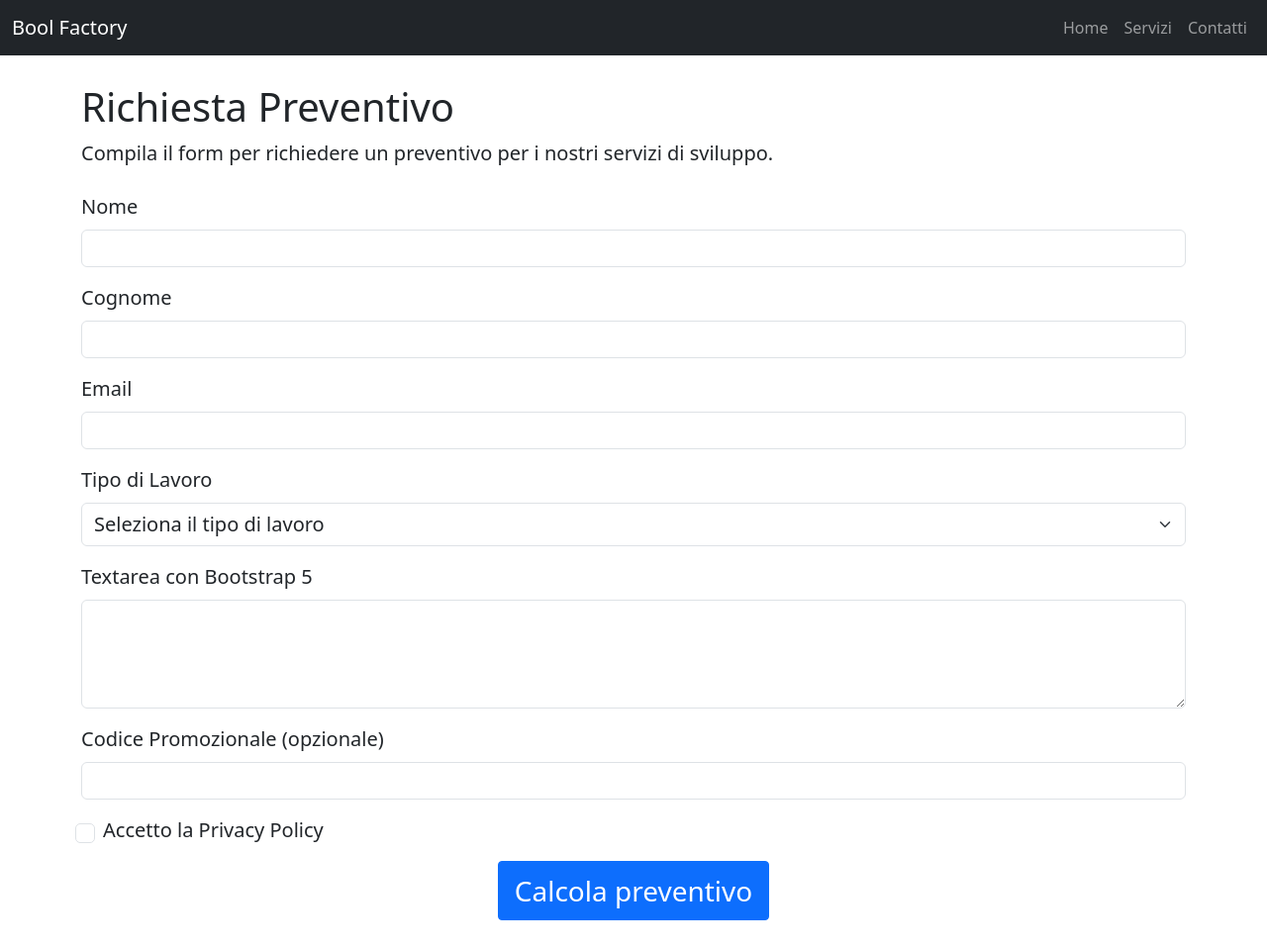
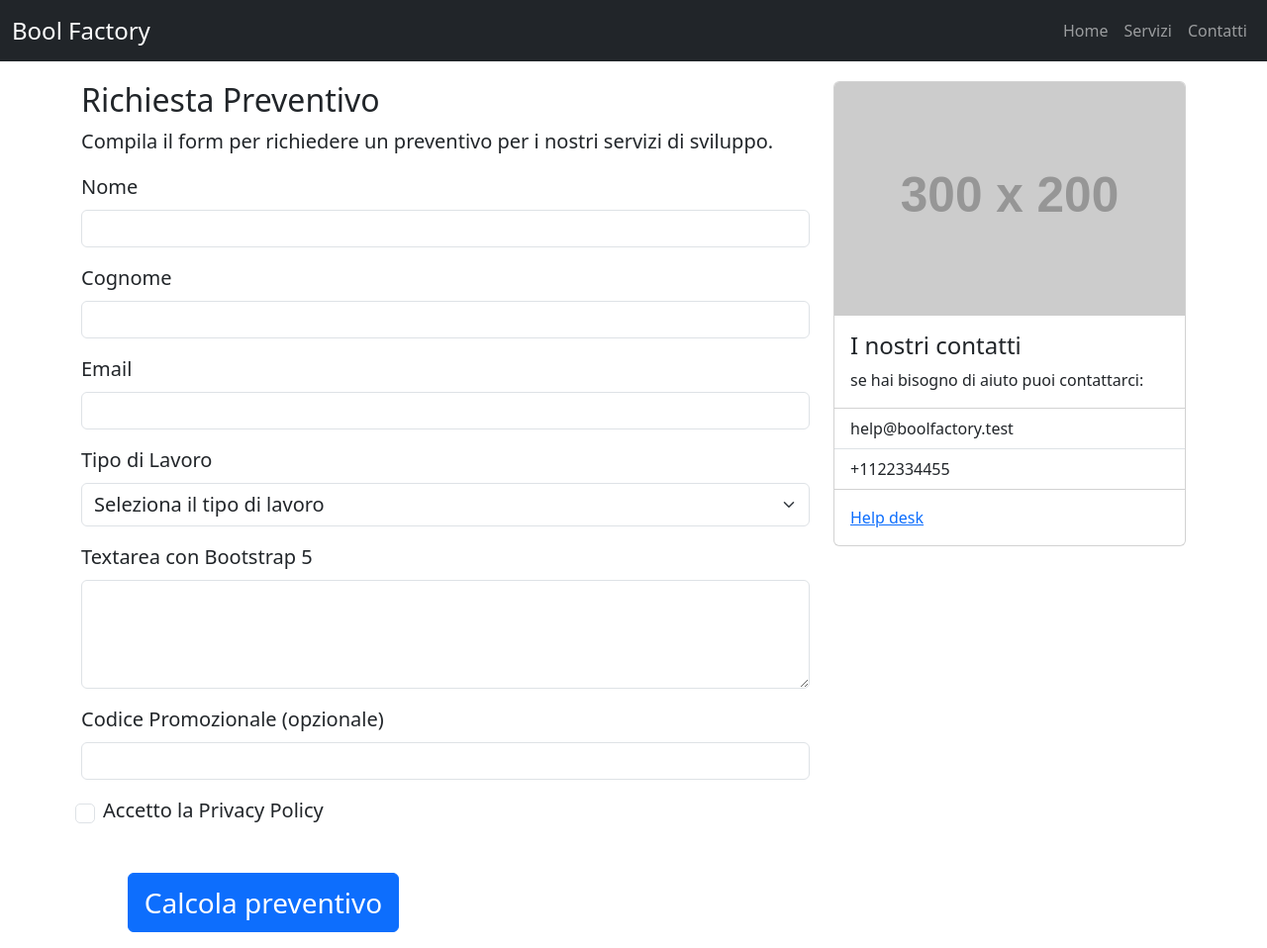
Before and after one commit to William05112/bootstrap-preventivo, a plain HTML site: page index.html in a window 1280 px wide. Shown: the whole page at 99% size. Drawn offline with nearby package versions, Linux system fonts and the light colour scheme; placeholder pictures from the web are drawn by us.

Commit message:
feat: form + card terminati

```diff
--- a/index.html
+++ b/index.html
@@ -26,7 +26,7 @@
             <div class="container-fluid">
 
                 <!-- Logo -->
-                <a class="navbar-brand" href="#">Bool Factory</a>
+                <a class="navbar-brand fs-4" href="#">Bool Factory</a>
 
 
                 <!-- Bottone toggle per dispositivi mobili -->
@@ -63,18 +63,15 @@
         <div class="container">
 
             <!-- Row -->
-            <div class="row gy-4 mt-1">
+            <div class="row gy-3 mt-1 ">
 
                 <!-- Colonna 1 -->
-                <div class="col-12">
-                    <h2 class=" fs-1">Richiesta Preventivo</h2>
-                    <p class="fs-5 mb-0">Compila il form per richiedere un preventivo per i nostri servizi di sviluppo.
-                    </p>
-                </div>
-                <!-- Fine Colonna 1 -->
+                <div class="col-12 col-lg-8">
 
-                <!-- Colonna 2 -->
-                <div class="col-12">
+                    <div>
+                        <h2 class="fs-2 ">Richiesta Preventivo</h2>
+                        <p class="fs-5">Compila il form per richiedere un preventivo per i nostri servizi di sviluppo.</p>
+                    </div>
 
                     <!-- Form -->
                     <form>
@@ -123,7 +120,7 @@
                         </div>
 
                         <!-- Privacy Policy -->
-                        <div class="mb-3 form-check d-flex align-items-center ">
+                        <div class="mb-3 form-check d-flex align-items-center mb-lg-5 ">
                             <input type="checkbox" class="form-check-input me-2 fs-5" id="privacy-policy" required>
                             <label for="privacy-policy" class="form-check-label text-dark fs-5">Accetto la Privacy
                                 Policy</label>
@@ -131,20 +128,39 @@
                         </div>
 
                         <!-- Bottone di invio -->
-                        <div class="mb-3 d-flex justify-content-center">
-                            <button type="submit" class="btn btn-primary btn-lg fs-3 rounded-1 px-3 py-2">Calcola preventivo</button>
+                        <div class="mb-3 d-flex justify-content-center col-lg-6">
+                            <button type="submit" class="btn btn-primary btn-lg fs-3 rounded-2 px-3 py-2">Calcola
+                                preventivo</button>
                         </div>
-
-
-
-
-
 
                     </form>
                     <!-- Fine Form -->
 
                 </div>
-                <!-- Fine Colonna 2 -->
+                <!-- Fine Colonna 1 -->
+
+                 <!-- Colonna 2 -->
+                  <div class="col-12 col-lg-4">
+                    <div class="card">
+                        <img src="https://placehold.co/300x200/d3d3d3/FFFFFF?text=300 x 200
+                        " class="card-img-top" alt="Immagine segnaposto">
+
+
+                        <div class="card-body">
+                          <h5 class="card-title fs-4">I nostri contatti</h5>
+                          <p class="card-text">se hai bisogno di aiuto puoi contattarci:</p>
+                        </div>
+                        <ul class="list-group list-group-flush ">
+                          <li class="list-group-item">help@boolfactory.test</li>
+                          <li class="list-group-item">+1122334455</li>
+                        </ul>
+                        <div class="card-body">
+                          <a href="#" class="card-link">Help desk</a>
+                        </div>
+                      </div>
+                  </div>
+
+                 <!-- Fine Colonna2 -->
 
             </div>
             <!-- Fine Row -->
```
